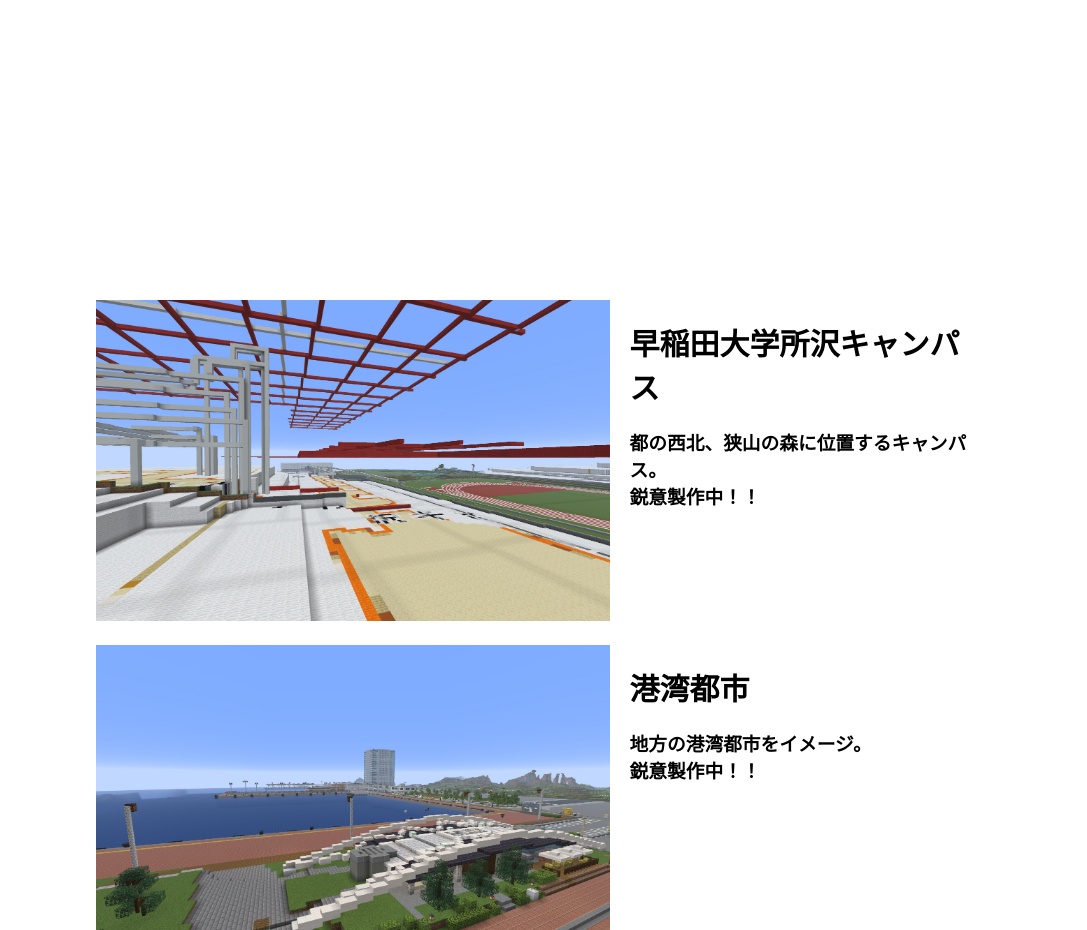
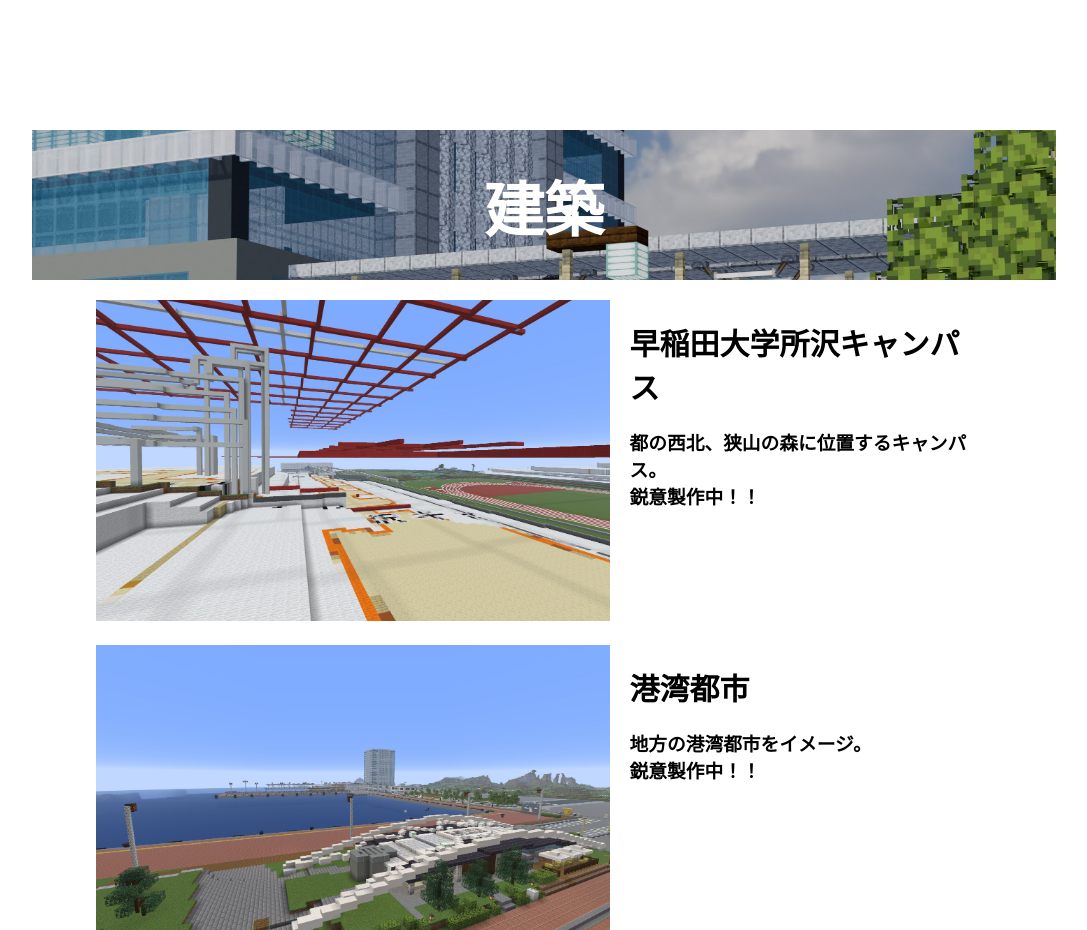
Before and after one commit to Tapiolan-poika/portfolio, a plain HTML site: page index.html in a window 1280 px wide. Shown: the part 840-1770 px from the top of the page, without its empty margins (96-1183 px from the left). Drawn offline with Linux system fonts and the light colour scheme.

Commit message:
Update index.html

```diff
--- a/index.html
+++ b/index.html
@@ -39,7 +39,7 @@
     </h2>
 </div>
 
-<div class="small-header" style="background-image: url('images/無題2.jpg'); background-position: top;" id="Buildings">
+<div class="small-header" style="background-image: url('images/Buses2.jpg'); background-position: top;" id="Buildings">
   <h1>
     建築
   </h1>
```
